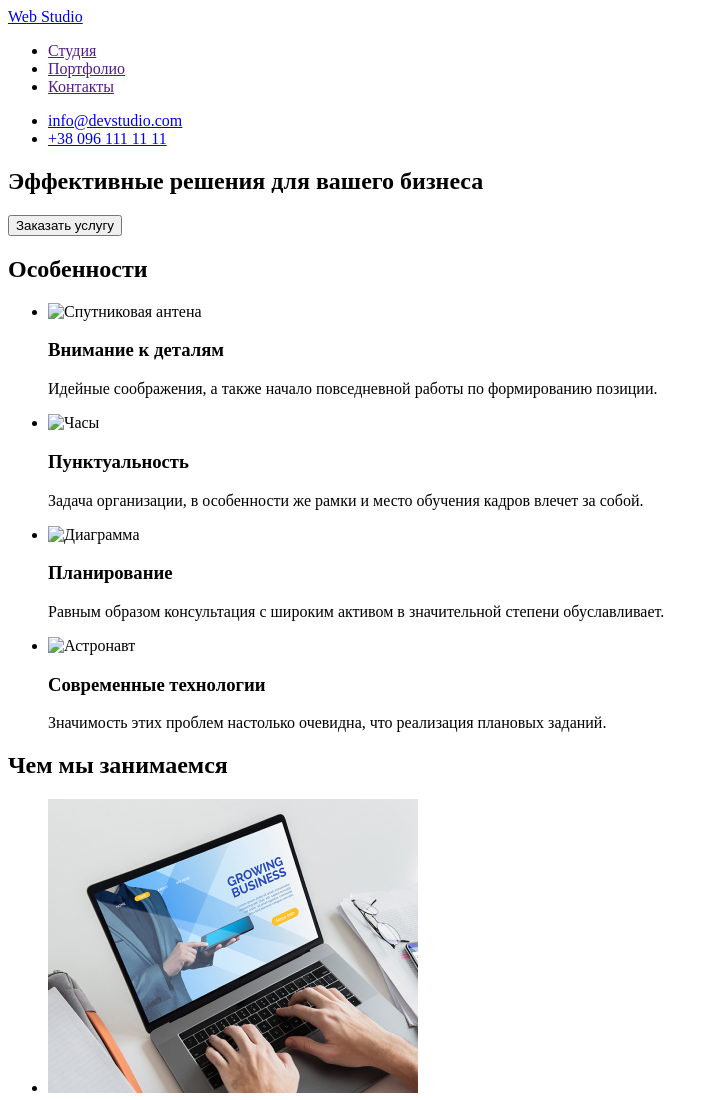
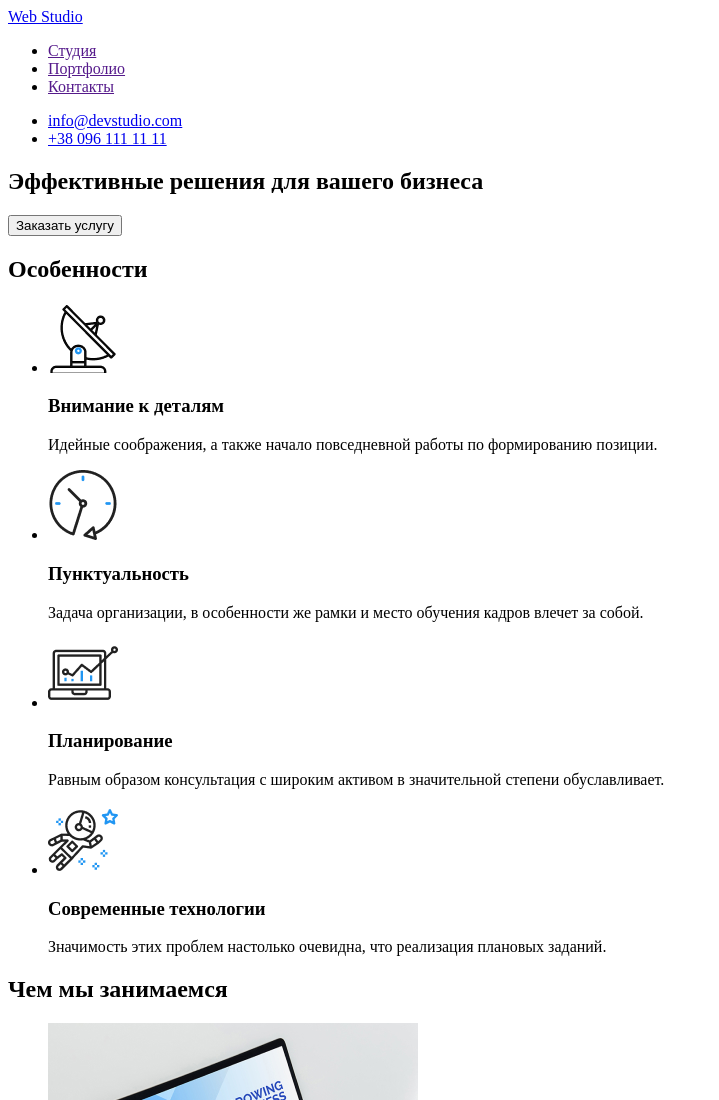
Before and after one commit to TkachenkoAnton/goit-markup-hw-01, a plain HTML site: page index.html in a window 1280 px wide. Shown: the top 1100 px of the page, without its empty margins (0-719 px from the left). Drawn offline with Linux system fonts and the light colour scheme.

Commit message:
пофиксил пути к картинкам особености

```diff
--- a/index.html
+++ b/index.html
@@ -40,7 +40,7 @@
       <h2>Особенности</h2>
       <ul>
         <li>
-          <img src="/images/antenna1.png" alt="Спутниковая антена" />
+          <img src="./images/features/antenna1.png" alt="Спутниковая антена" />
           <h3>Внимание к деталям</h3>
           <p>
             Идейные соображения, а также начало повседневной работы по
@@ -48,7 +48,7 @@
           </p>
         </li>
         <li>
-          <img src="/images/clock1.png" alt="Часы" />
+          <img src="./images/features/clock1.png" alt="Часы" />
           <h3>Пунктуальность</h3>
           <p>
             Задача организации, в особенности же рамки и место обучения кадров
@@ -56,7 +56,7 @@
           </p>
         </li>
         <li>
-          <img src="/images/diagram1.png" alt="Диаграмма" />
+          <img src="./images/features/diagram1.png" alt="Диаграмма" />
           <h3>Планирование</h3>
           <p>
             Равным образом консультация с широким активом в значительной
@@ -64,7 +64,7 @@
           </p>
         </li>
         <li>
-          <img src="/images/astronaut1.png" alt="Астронавт" />
+          <img src="./images/features/astronaut1.png" alt="Астронавт" />
           <h3>Современные технологии</h3>
           <p>
             Значимость этих проблем настолько очевидна, что реализация
```
